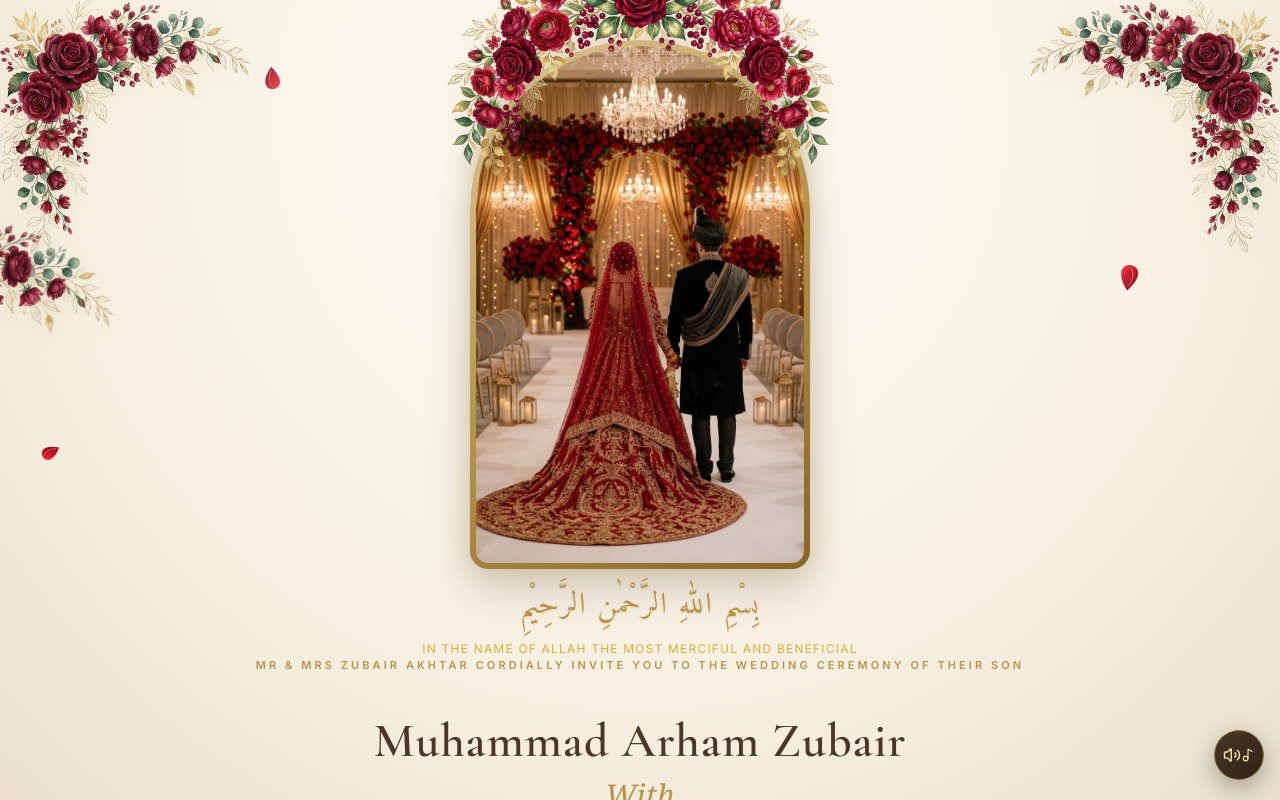
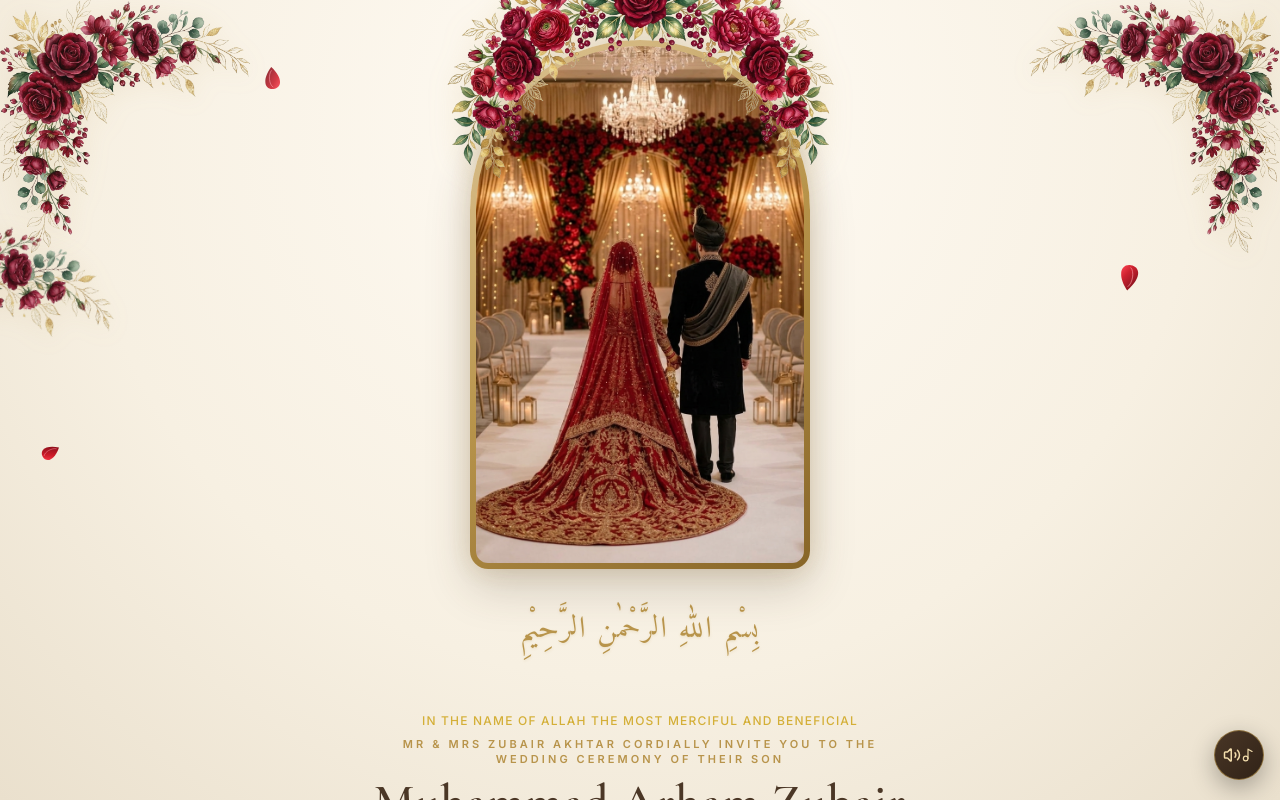
Before and after one commit to shaheersohail254-droid/arham-umaima-s-barat, a Next.js app: page / in a window 1280 px wide. Both pictures are taken after a click on the element "Tap to begin the celebration". Shown: the top 800 px of the page. Built offline with nearby package versions, Linux system fonts and the light colour scheme.

Commit message:
Group invitation lines closer to Groom title and add spacing below picture frame

```diff
--- a/src/components/Hero.tsx
+++ b/src/components/Hero.tsx
@@ -26,30 +26,25 @@ export default function Hero() {
         initial={{ opacity: 0, y: -10 }}
         animate={{ opacity: 1, y: 0 }}
         transition={{ duration: 1, delay: 0.2 }}
-        className="bismillah-block text-center"
+        className="bismillah-block text-center mt-6 mb-8"
       >
-        <div className="bismillah font-serif text-2xl tracking-wide mb-1">
+        <div className="bismillah font-serif text-2xl sm:text-3xl tracking-wide">
           بِسْمِ اللهِ الرَّحْمٰنِ الرَّحِيْمِ
         </div>
-        <p className="bismillah-translation text-xs uppercase tracking-widest text-[#d4af37]">
-          In the name of Allah the most merciful and beneficial
-        </p>
       </motion.div>
 
-      <motion.p
-        initial={{ opacity: 0, y: -10 }}
-        animate={{ opacity: 1, y: 0 }}
-        transition={{ duration: 1, delay: 0.4 }}
-        className="eyebrow mt-4"
-      >
-        MR &amp; MRS ZUBAIR AKHTAR CORDIALLY INVITE YOU TO THE WEDDING CEREMONY OF THEIR SON
-      </motion.p>
       <motion.div
         initial={{ opacity: 0, y: 15 }}
         animate={{ opacity: 1, y: 0 }}
-        transition={{ duration: 1, delay: 0.5 }}
-        className="hero-names-group my-6 text-center"
+        transition={{ duration: 1, delay: 0.4 }}
+        className="hero-names-group my-4 text-center"
       >
+        <p className="bismillah-translation text-xs uppercase tracking-widest text-[#d4af37] mb-2 font-medium">
+          In the name of Allah the most merciful and beneficial
+        </p>
+        <p className="eyebrow text-xs uppercase tracking-widest text-[#796b5b] mb-4 font-medium max-w-xl mx-auto px-4">
+          MR &amp; MRS ZUBAIR AKHTAR CORDIALLY INVITE YOU TO THE WEDDING CEREMONY OF THEIR SON
+        </p>
         <h1 className="hero-groom-title text-3xl sm:text-4xl md:text-5xl font-serif text-[#4b3726] font-semibold my-2 tracking-wide">
           Muhammad Arham Zubair
         </h1>
```
